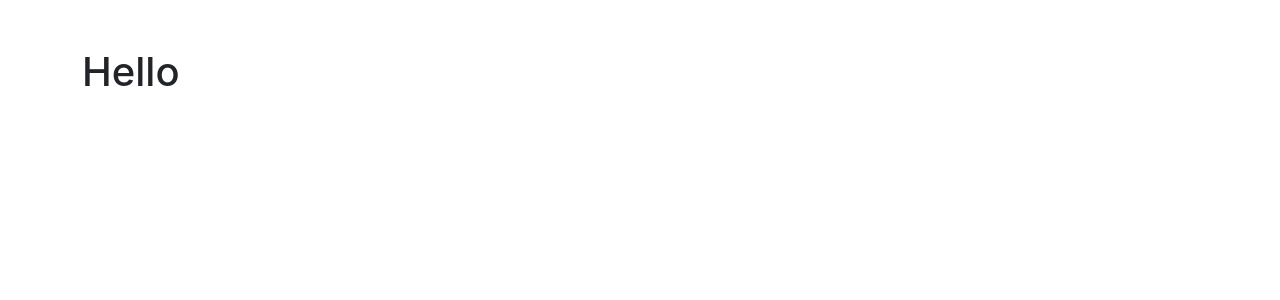
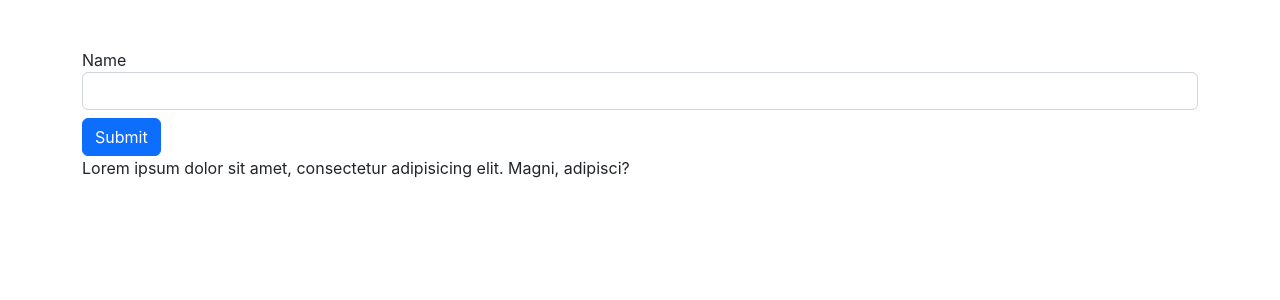
Before and after one commit to AbyssWalker1990/react-sandbox, a React (Create React App) app: page / in a window 1280 px wide. Shown: the top 300 px of the page. Built offline with nearby package versions, Linux system fonts and the light colour scheme.

Commit message:
donefew expirements with useRef

```diff
--- a/src/App.js
+++ b/src/App.js
@@ -1,8 +1,9 @@
+import UseRefExample1 from "./components/UseRefExample1";
 
 function App() {
   return (
     <div className='container mt-5'>
-      <h1>Hello</h1>
+      <UseRefExample1 />
     </div>
   );
 }
--- /dev/null
+++ b/src/components/UseRefExample1.jsx
@@ -0,0 +1,27 @@
+import { useRef } from "react"
+
+function UseRefExample1() {
+  const inputRef = useRef()
+  const paraRef = useRef()
+
+  const onSubmit = (e) => {
+    e.preventDefault()
+    console.log(inputRef.current.value)
+    inputRef.current.value = 'Hello'
+    inputRef.current.style.backgroundColor = 'red'
+    paraRef.current.innerText = 'CHANGED'
+  }
+
+  return (
+    <div>
+      <form onSubmit={onSubmit}>
+        <label htmlFor="name">Name</label>
+        <input className='form-control mb-2' ref={inputRef} id='name' type="text" />
+        <button type="submit" className='btn btn-primary'>Submit</button>
+      </form>
+      <p onClick={() => inputRef.current.focus()} ref={paraRef}>Lorem ipsum dolor sit amet, consectetur adipisicing elit. Magni, adipisci?</p>
+    </div>
+  )
+}
+
+export default UseRefExample1
```
